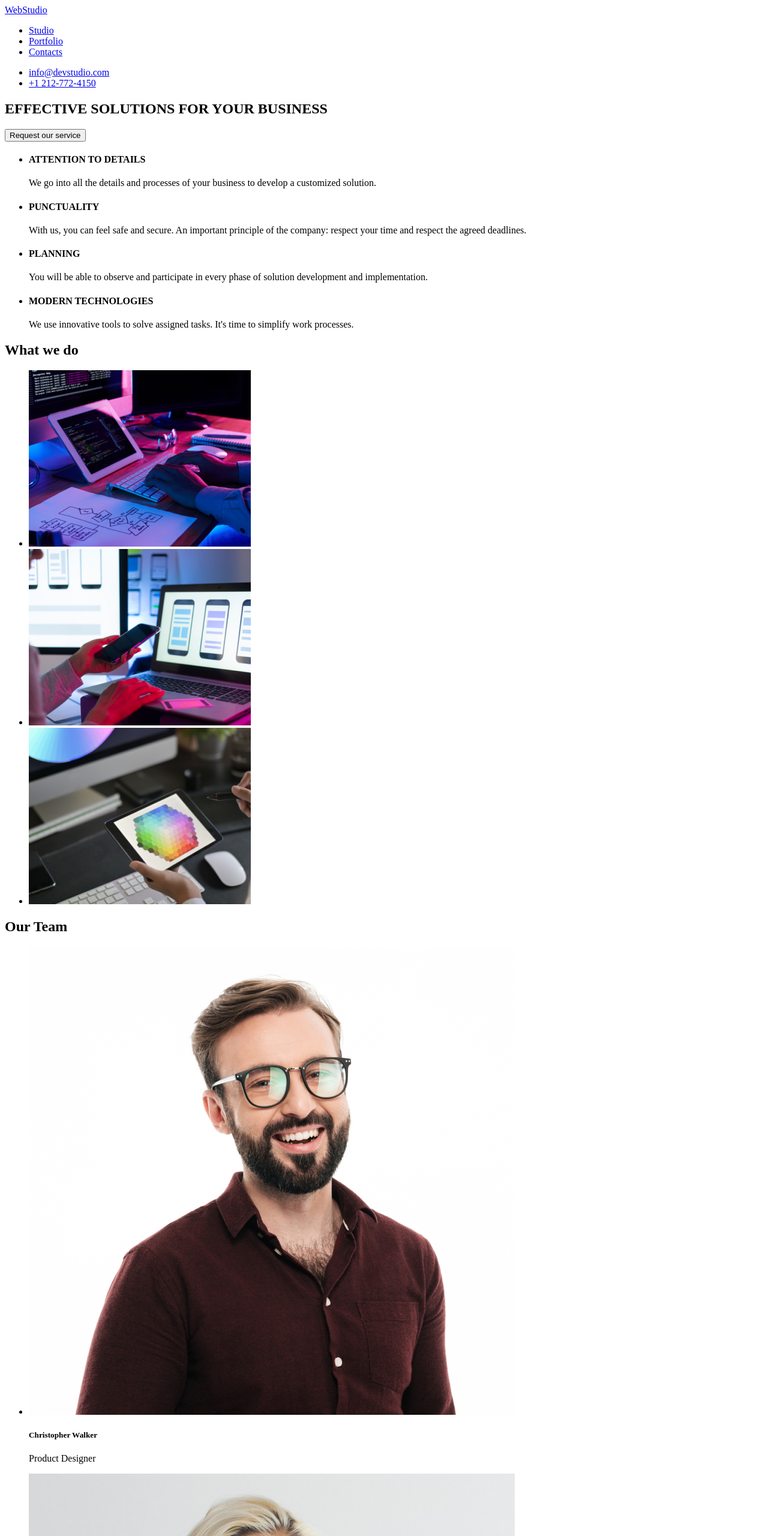
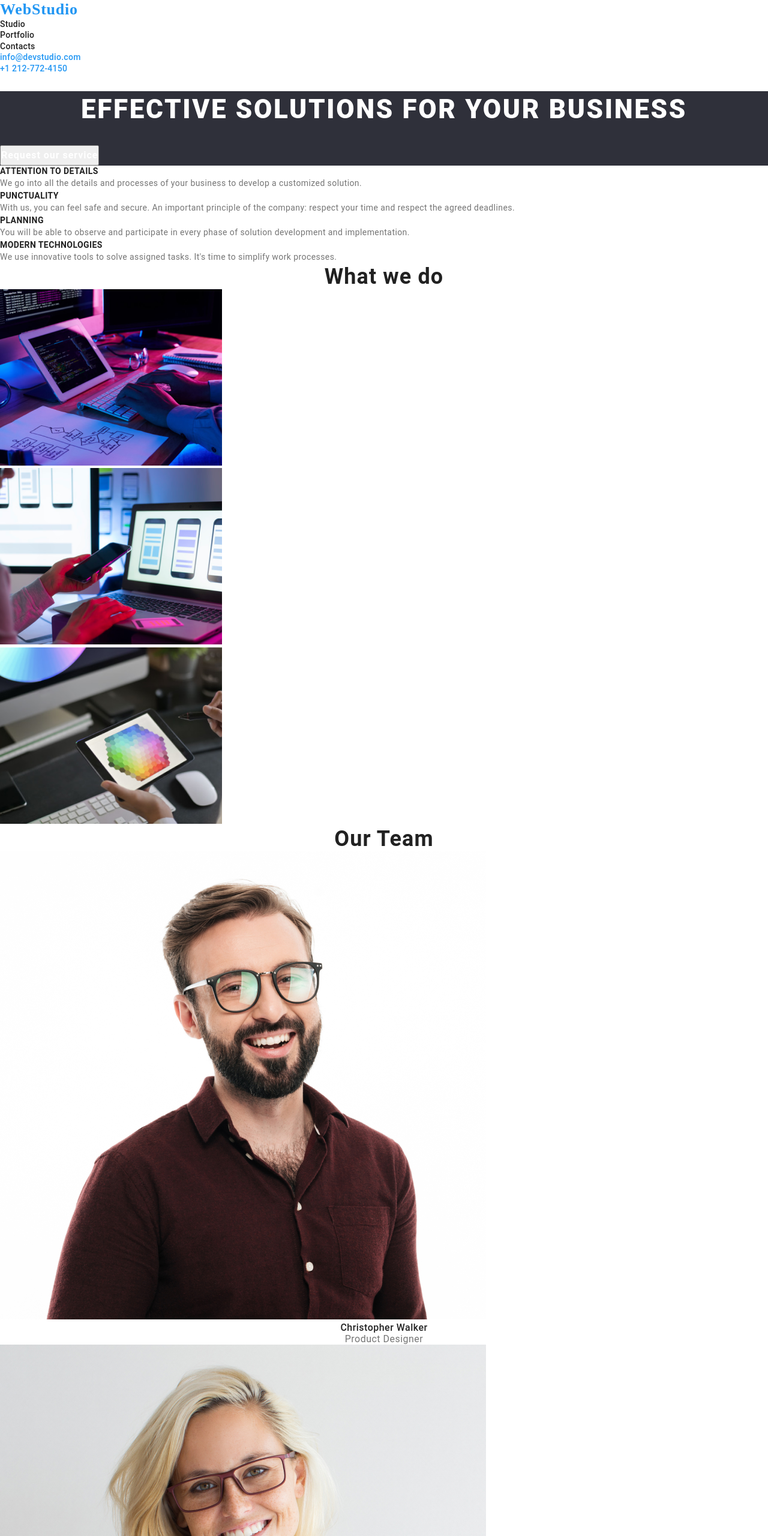
Before and after one commit to lapalera/Lesson2, a plain HTML site: page index.html in a window 1280 px wide. Shown: the top 2560 px of the page at 60% size. Drawn offline with nearby package versions, Linux system fonts and the light colour scheme.

Commit message:
homework3

```diff
--- a/index.html
+++ b/index.html
@@ -5,101 +5,151 @@
     <meta http-equiv="X-UA-Compatible" content="IE=edge" />
     <meta name="viewport" content="width=device-width, initial-scale=1.0" />
     <title>Document</title>
+
+    <link
+      rel="stylesheet"
+      href="https://cdnjs.cloudflare.com/ajax/libs/normalize/8.0.1/normalize.css"
+      integrity="sha256-WAgYcAck1C1/zEl5sBl5cfyhxtLgKGdpI3oKyJffVRI="
+      crossorigin="anonymous"
+    />
+    <link rel="stylesheet" href="./mystyle.css" />
   </head>
   <body>
     <header>
-      <a href="index.html">WebStudio</a>
+      <a class="site-logo" href="index.html">WebStudio</a>
       <nav>
-        <ul>
-          <li><a href="studio.html">Studio</a></li>
-          <li><a href="portfolio.html">Portfolio</a></li>
-          <li><a href="contacts.html">Contacts</a></li>
+        <ul class="nav-list">
+          <li class="nav-list-item">
+            <a class="nav-list-link" href="studio.html">Studio</a>
+          </li>
+          <li class="nav-list-item">
+            <a class="nav-list-link" href="portfolio.html">Portfolio</a>
+          </li>
+          <li class="nav-list-item">
+            <a class="nav-list-link" href="contacts.html">Contacts</a>
+          </li>
         </ul>
       </nav>
-      <ul>
-        <li><a href="mailto: info@devstudio.com">info@devstudio.com</a></li>
-        <li><a href="tel: +12127724150">+1 212-772-4150</a></li>
+      <ul class="contacts-list">
+        <li class="contacts-list-item">
+          <a class="contacts-list-link" href="mailto: info@devstudio.com"
+            >info@devstudio.com</a
+          >
+        </li>
+        <li class="contacts-list-item">
+          <a class="contacts-list-link" href="tel: +12127724150"
+            >+1 212-772-4150</a
+          >
+        </li>
       </ul>
     </header>
     <main>
-      <section>
-        <h1>EFFECTIVE SOLUTIONS FOR YOUR BUSINESS</h1>
-        <button>Request our service</button>
+      <section class="solutions-section">
+        <h1 class="solutions-section-title">
+          EFFECTIVE SOLUTIONS FOR YOUR BUSINESS
+        </h1>
+        <button class="solutions-section-btn">Request our service</button>
       </section>
-      <section>
-        <ul>
-          <li>
-            <h4>ATTENTION TO DETAILS</h4>
-            <p>
+      <section class="details-section">
+        <ul class="details-list">
+          <li class="details-list-item">
+            <h4 class="details-list-title">ATTENTION TO DETAILS</h4>
+            <p class="details-list-text">
               We go into all the details and processes of your business to
               develop a customized solution.
             </p>
           </li>
-          <li>
-            <h4>PUNCTUALITY</h4>
-            <p>
+          <li class="details-list-item">
+            <h4 class="details-list-title">PUNCTUALITY</h4>
+            <p class="details-list-text">
               With us, you can feel safe and secure. An important principle of
               the company: respect your time and respect the agreed deadlines.
             </p>
           </li>
-          <li>
-            <h4>PLANNING</h4>
-            <p>
+          <li class="details-list-item">
+            <h4 class="details-list-title">PLANNING</h4>
+            <p class="details-list-text">
               You will be able to observe and participate in every phase of
               solution development and implementation.
             </p>
           </li>
-          <li>
-            <h4>MODERN TECHNOLOGIES</h4>
-            <p>
+          <li class="details-list-item">
+            <h4 class="details-list-title">MODERN TECHNOLOGIES</h4>
+            <p class="details-list-text">
               We use innovative tools to solve assigned tasks. It's time to
               simplify work processes.
             </p>
           </li>
         </ul>
-        <h2>What we do</h2>
+        <h2 class="What-we-do">What we do</h2>
         <ul>
           <li><img src="./img/img.png" alt="computer" /></li>
           <li><img src="./img/img (1).png" alt="phone" /></li>
           <li><img src="./img/img (2).png" alt="tablet" /></li>
         </ul>
       </section>
-      <section>
-        <h2>Our Team</h2>
-        <ul>
-          <li>
-            <img src="./imgsection2/img.jpg" alt="photo Christopher Walker" />
-            <h5>Christopher Walker</h5>
-            <p>Product Designer</p>
+      <section class="section-team">
+        <h2 class="team-title">Our Team</h2>
+        <ul class="team-list">
+          <li class="team-list-item">
+            <img
+              class="team-list-img"
+              src="./imgsection2/img.jpg"
+              alt="photo Christopher Walker"
+            />
+            <h5 class="team-list-title">Christopher Walker</h5>
+            <p class="team-list-text">Product Designer</p>
           </li>
-          <li>
-            <img src="./imgsection2/img (1).jpg" alt="photo Kylie Evans" />
-            <h5>Kylie Evans</h5>
-            <p>Frontend Developer</p>
+          <li class="team-list-item">
+            <img
+              class="team-list-img"
+              src="./imgsection2/img (1).jpg"
+              alt="photo Kylie Evans"
+            />
+            <h5 class="team-list-title">Kylie Evans</h5>
+            <p class="team-list-text">Frontend Developer</p>
           </li>
-          <li>
-            <img src="./imgsection2/img (2).jpg" alt="photo Ryan Harris" />
-            <h5>Ryan Harris</h5>
-            <p>Marketing</p>
+          <li class="team-list-item">
+            <img
+              class="team-list-img"
+              src="./imgsection2/img (2).jpg"
+              alt="photo Ryan Harris"
+            />
+            <h5 class="team-list-title">Ryan Harris</h5>
+            <p class="team-list-text">Marketing</p>
           </li>
-          <li>
-            <img src="./imgsection2/img (3).jpg" alt="photo Tyler Moore" />
-            <h5>Tyler Moore</h5>
-            <p>UI Designer</p>
+          <li class="team-list-item">
+            <img
+              class="team-list-img"
+              src="./imgsection2/img (3).jpg"
+              alt="photo Tyler Moore"
+            />
+            <h5 class="team-list-title">Tyler Moore</h5>
+            <p class="team-list-text">UI Designer</p>
           </li>
         </ul>
       </section>
     </main>
-    <footer>
-      <a href="index.html">WebStudio</a>
-      <address>
-        695 Park Ave, New York, NY 10065, United States, <br />
-        United States
+    <footer class="footer">
+      <a class="site-logo-footer" href="index.html">WebStudio</a>
+      <address class="address">
+        <ul class="address-list">
+          <li class="address-list-item">
+            695 Park Ave, New York, NY 10065, United States, <br />
+            United States
+          </li>
+          <li class="address-list-item-contacts">
+            <a class="address-list-link" href="mailto: info@devstudio.com"
+              >info@devstudio.com</a
+            >
+          </li>
+          <li class="address-list-item-contacts">
+            <a class="address-list-link" href="tel: +12127724150"
+              >+1 212-772-4150</a
+            >
+          </li>
+        </ul>
       </address>
-      <address>
-        <a href="mailto: info@devstudio.com">info@devstudio.com</a>
-      </address>
-      <address><a href="tel: +12127724150">+1 212-772-4150</a></address>
     </footer>
   </body>
 </html>
--- /dev/null
+++ b/mystyle.css
@@ -0,0 +1,158 @@
+.site-logo {
+  font-family: "Raleway";
+  font-style: normal;
+  font-weight: 700;
+  font-size: 26px;
+  line-height: 31px;
+  letter-spacing: 0.03em;
+
+  color: #2196f3;
+}
+.nav-list-link {
+  font-family: "Roboto";
+  font-style: normal;
+  font-weight: 500;
+  font-size: 14px;
+  line-height: 16px;
+  letter-spacing: 0.02em;
+
+  color: #212121;
+}
+* {
+  padding: 0;
+  margin: 0;
+  box-sizing: border-box;
+}
+a {
+  text-decoration: none;
+}
+.contacts-list-link {
+  font-family: "Roboto";
+  font-style: normal;
+  font-weight: 500;
+  font-size: 14px;
+  line-height: 16px;
+  letter-spacing: 0.02em;
+
+  color: #2196f3;
+}
+.solutions-section-title {
+  font-family: "Roboto";
+  font-style: normal;
+  font-weight: 900;
+  font-size: 44px;
+  line-height: 60px;
+  text-align: center;
+  letter-spacing: 0.06em;
+  text-transform: uppercase;
+
+  color: #ffffff;
+}
+.solutions-section-btn {
+  font-family: "Roboto";
+  font-style: normal;
+  font-weight: 700;
+  font-size: 16px;
+  line-height: 30px;
+  color: #ffffff;
+  display: flex;
+  align-items: center;
+  text-align: center;
+  letter-spacing: 0.06em;
+}
+.solutions-section {
+  background: #2f303a;
+}
+.details-list-title {
+  font-family: "Roboto";
+  font-style: normal;
+  font-weight: 700;
+  font-size: 14px;
+  line-height: 16px;
+  letter-spacing: 0.03em;
+  text-transform: uppercase;
+
+  color: #212121;
+}
+.details-list-text {
+  font-family: "Roboto";
+  font-style: normal;
+  font-weight: 400;
+  font-size: 14px;
+  line-height: 24px;
+
+  letter-spacing: 0.03em;
+
+  color: #757575;
+}
+h2 {
+  font-family: "Roboto";
+  font-style: normal;
+  font-weight: 700;
+  font-size: 36px;
+  line-height: 42px;
+  text-align: center;
+  letter-spacing: 0.03em;
+
+  color: #212121;
+}
+.team-list-title {
+  font-family: "Roboto";
+  font-style: normal;
+  font-weight: 500;
+  font-size: 16px;
+  line-height: 19px;
+
+  text-align: center;
+  letter-spacing: 0.03em;
+
+  color: #212121;
+}
+.team-list-text {
+  font-family: "Roboto";
+  font-style: normal;
+  font-weight: 400;
+  font-size: 16px;
+  line-height: 19px;
+
+  text-align: center;
+  letter-spacing: 0.03em;
+
+  color: #757575;
+}
+.footer {
+  background: #2f303a;
+}
+.site-logo-footer {
+  font-family: "Raleway";
+  font-style: normal;
+  font-weight: 700;
+  font-size: 26px;
+  line-height: 31px;
+
+  letter-spacing: 0.03em;
+
+  color: #2196f3;
+}
+.address-list-item {
+  font-family: "Roboto";
+  font-style: normal;
+  font-weight: 400;
+  font-size: 14px;
+  line-height: 24px;
+
+  letter-spacing: 0.03em;
+
+  color: #ffffff;
+}
+.address-list-item-contacts {
+  font-family: "Roboto";
+  font-style: normal;
+  font-weight: 400;
+  font-size: 14px;
+  line-height: 24px;
+
+  letter-spacing: 0.03em;
+
+  color: rgba(255, 255, 255, 0.6);
+}
```
